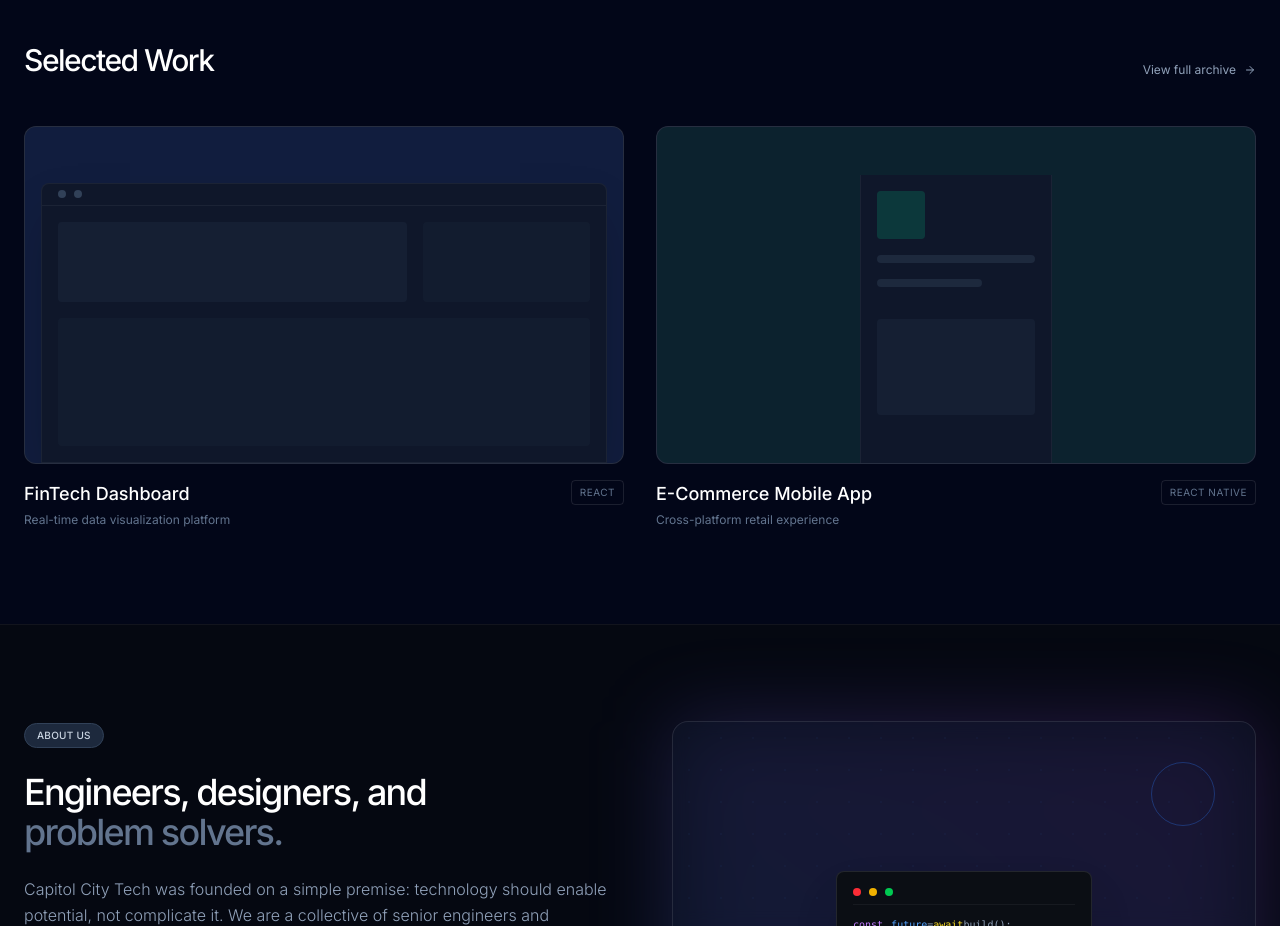
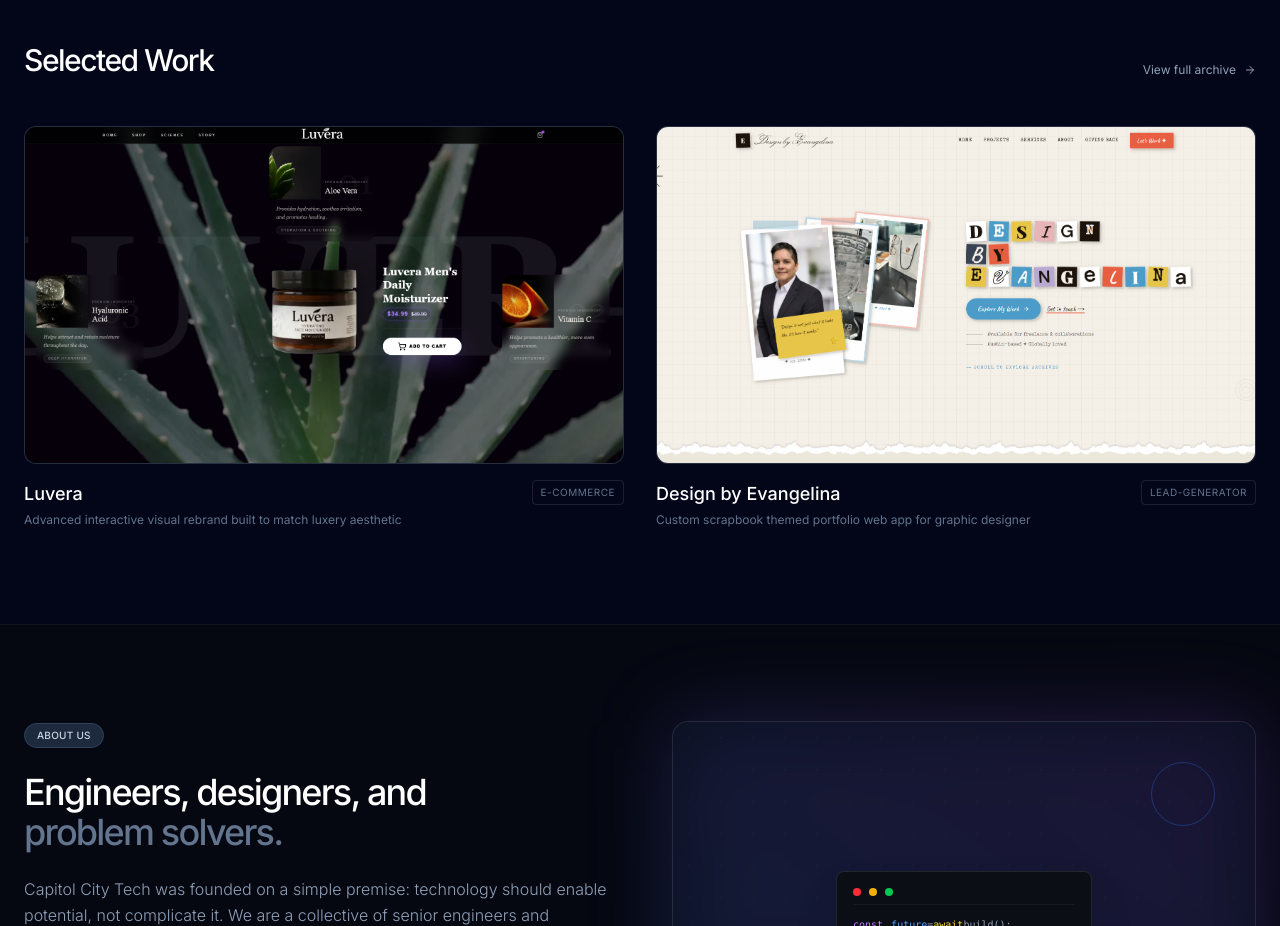
Before and after one commit to 00anthony/capitol-city-tech, a Next.js app: page / in a window 1280 px wide. Shown: the part 3240-4166 px from the top of the page. Built offline with nearby package versions, Linux system fonts and the light colour scheme.

Commit message:
Add new portfolio projects: Luvera and Design by Evangelina with updated visuals and links

```diff
--- a/src/components/Portfolio.tsx
+++ b/src/components/Portfolio.tsx
@@ -1,46 +1,24 @@
-
 import React from 'react';
 
 const projects = [
   {
-    title: 'FinTech Dashboard',
-    desc: 'Real-time data visualization platform',
-    tag: 'React',
-    colorClass: 'bg-blue-900/20',
-    hoverClass: 'group-hover:text-blue-400',
-    visual: (
-      <div className="absolute inset-4 top-10 bg-[#0f172a] rounded-t-lg shadow-2xl transform translate-y-4 group-hover:translate-y-2 transition-transform duration-500 border border-white/5 flex flex-col">
-        <div className="h-8 border-b border-white/5 flex items-center px-4 gap-2">
-          <div className="w-2 h-2 rounded-full bg-slate-700"></div>
-          <div className="w-2 h-2 rounded-full bg-slate-700"></div>
-        </div>
-        <div className="flex-1 p-4 grid grid-cols-3 gap-4">
-          <div className="col-span-2 h-20 bg-slate-800/50 rounded"></div>
-          <div className="col-span-1 h-20 bg-slate-800/30 rounded"></div>
-          <div className="col-span-3 h-32 bg-slate-800/30 rounded"></div>
-        </div>
-      </div>
-    )
+    title: 'Luvera',
+    desc: 'Advanced interactive visual rebrand built to match luxery aesthetic',
+    tag: 'E-commerce',
+    colorClass: 'bg-violet-900/10',
+    hoverClass: 'group-hover:text-violet-400',
+    imageSrc: '/portfolio/luvera.png',
+    href: 'https://useluvera.com',
   },
   {
-    title: 'E-Commerce Mobile App',
-    desc: 'Cross-platform retail experience',
-    tag: 'React Native',
-    colorClass: 'bg-emerald-900/20',
-    hoverClass: 'group-hover:text-emerald-400',
-    visual: (
-      <div className="absolute inset-0 flex items-center justify-center">
-        <div className="w-48 h-full bg-[#0f172a] border-x border-white/5 transform translate-y-12 group-hover:translate-y-8 transition-transform duration-500">
-          <div className="p-4 space-y-4">
-            <div className="w-12 h-12 rounded bg-emerald-500/20"></div>
-            <div className="w-full h-2 bg-slate-800 rounded"></div>
-            <div className="w-2/3 h-2 bg-slate-800 rounded"></div>
-            <div className="w-full h-24 bg-slate-800/50 rounded mt-8"></div>
-          </div>
-        </div>
-      </div>
-    )
-  }
+    title: 'Design by Evangelina',
+    desc: 'Custom scrapbook themed portfolio web app for graphic designer',
+    tag: 'Lead-generator',
+    colorClass: 'bg-orange-900/20',
+    hoverClass: 'group-hover:text-orange-400',
+    imageSrc: '/portfolio/designbyevangelina.png',
+    href: 'https://designbyevangelina.com',
+  },
 ];
 
 const Portfolio: React.FC = () => {
@@ -49,26 +27,60 @@
       <div className="max-w-7xl mx-auto px-6">
         <div className="flex items-end justify-between mb-12">
           <h2 className="text-3xl font-medium tracking-tighter text-white z-1">Selected Work</h2>
-          <a href="#" className="hidden md:flex items-center gap-2 text-xs text-slate-400 hover:text-white transition-colors z-10">
-            View full archive <svg xmlns="http://www.w3.org/2000/svg" width="12" height="12" viewBox="0 0 24 24" fill="none" stroke="currentColor" strokeWidth="2" strokeLinecap="round" strokeLinejoin="round"><path d="M5 12h14m-7-7l7 7l-7 7"></path></svg>
+          <a
+            href="#"
+            className="hidden md:flex items-center gap-2 text-xs text-slate-400 hover:text-white transition-colors z-10"
+          >
+            View full archive{' '}
+            <svg
+              xmlns="http://www.w3.org/2000/svg"
+              width="12"
+              height="12"
+              viewBox="0 0 24 24"
+              fill="none"
+              stroke="currentColor"
+              strokeWidth="2"
+              strokeLinecap="round"
+              strokeLinejoin="round"
+            >
+              <path d="M5 12h14m-7-7l7 7l-7 7"></path>
+            </svg>
           </a>
         </div>
 
         <div className="grid grid-cols-1 md:grid-cols-2 gap-8">
           {projects.map((project, i) => (
-            <div key={i} className="group cursor-pointer">
+            <a
+              key={i}
+              href={project.href}
+              target="_blank"
+              rel="noopener noreferrer"
+              className="group cursor-pointer"
+            >
               <div className="relative overflow-hidden rounded-xl bg-slate-900 aspect-video border border-white/10">
-                <div className={`absolute inset-0 ${project.colorClass} group-hover:opacity-50 transition-colors`}></div>
-                {project.visual}
+                <div
+                  className={`absolute inset-0  group-hover:opacity-50 transition-colors z-10`}
+                />
+                <img
+                  src={project.imageSrc}
+                  alt={project.title}
+                  className="absolute inset-0 w-full h-full object-cover object-top group-hover:scale-105 transition-transform duration-500"
+                />
               </div>
               <div className="mt-4 flex justify-between items-start">
                 <div>
-                  <h3 className={`text-lg font-medium text-white ${project.hoverClass} transition-colors`}>{project.title}</h3>
+                  <h3
+                    className={`text-lg font-medium text-white ${project.hoverClass} transition-colors`}
+                  >
+                    {project.title}
+                  </h3>
                   <p className="text-xs text-slate-500 mt-1">{project.desc}</p>
                 </div>
-                <span className="text-[10px] uppercase tracking-wider text-slate-500 border border-white/10 px-2 py-1 rounded">{project.tag}</span>
+                <span className="text-[10px] uppercase tracking-wider text-slate-500 border border-white/10 px-2 py-1 rounded">
+                  {project.tag}
+                </span>
               </div>
-            </div>
+            </a>
           ))}
         </div>
       </div>
```
Also changed, not shown: public/portfolio/designbyevangelina.png (added), public/portfolio/luvera.png (added).
